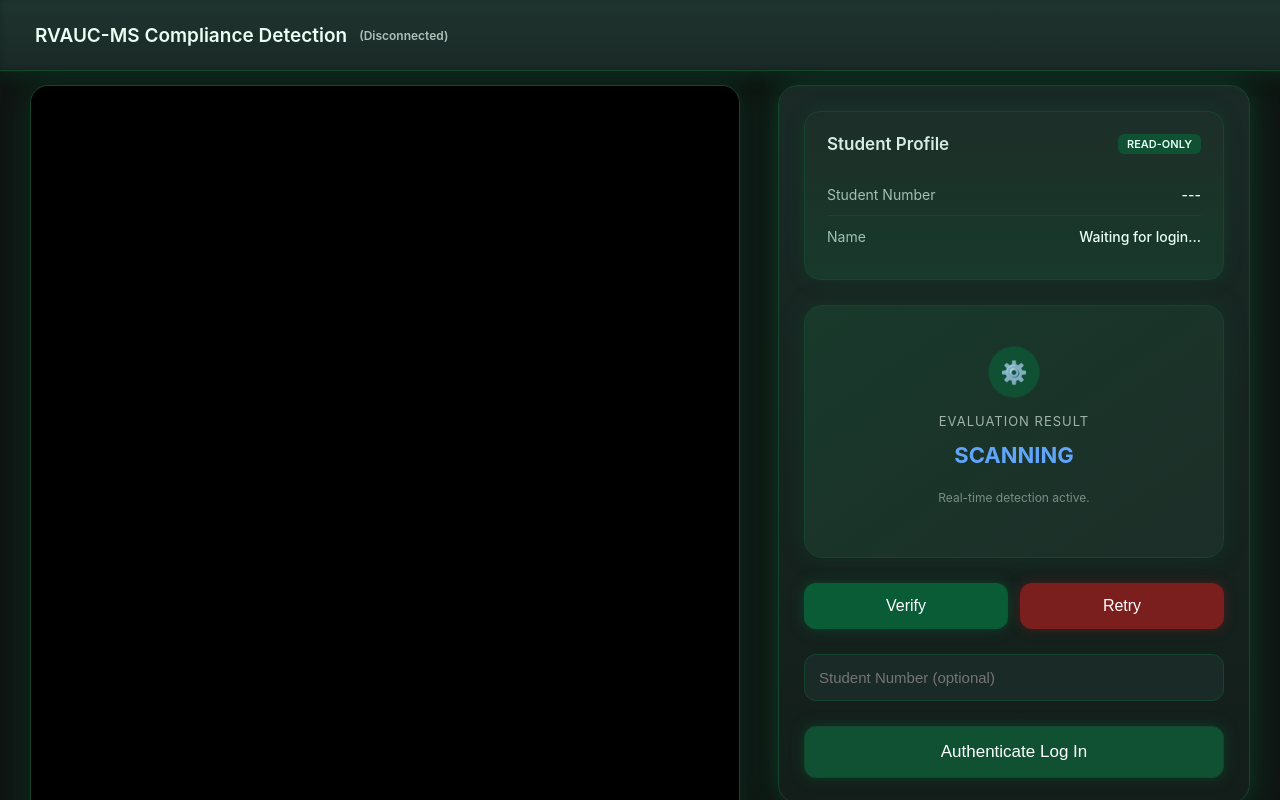
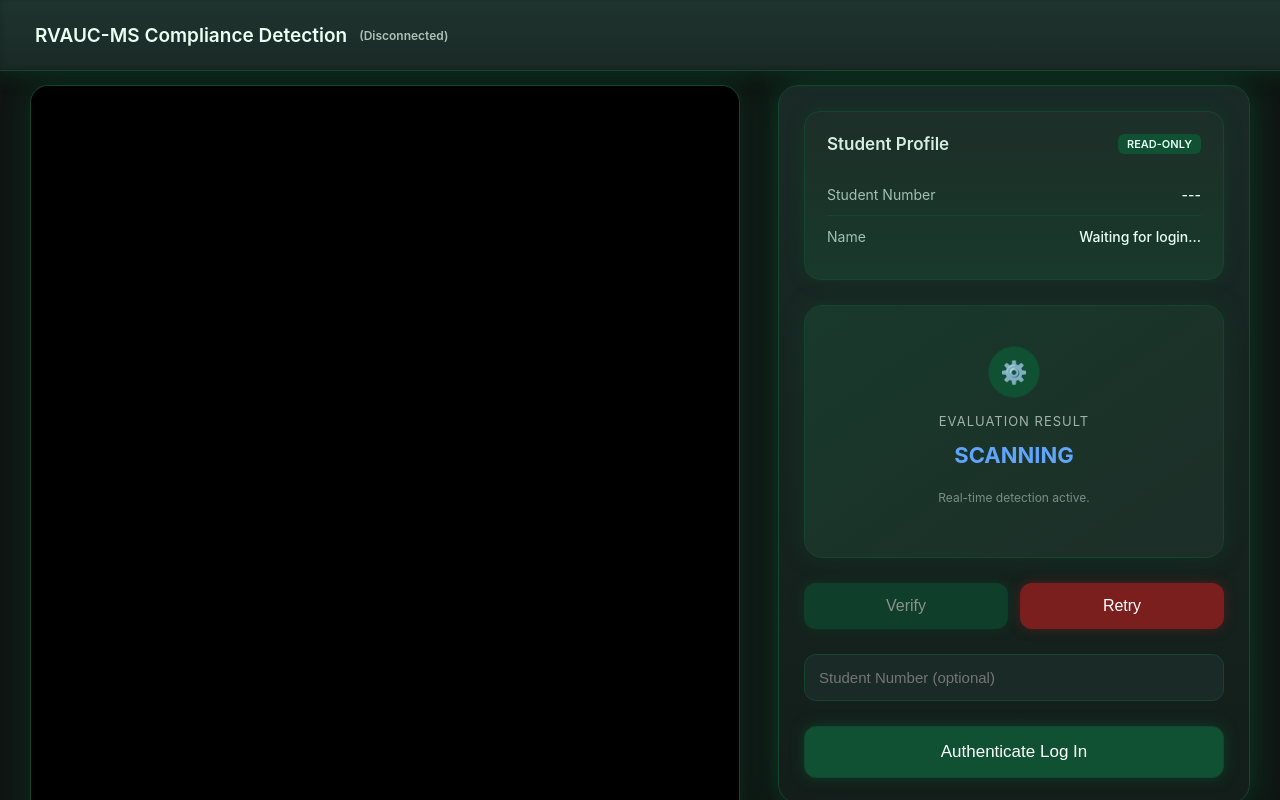
Before and after one commit to zeraus00/RVAUC_microservice, a React (Create React App) app in the folder frontend/: page / in a window 1280 px wide. Shown: the top 800 px of the page. Built offline with nearby package versions, Linux system fonts and the light colour scheme; no server answers.

Commit message:
feat: enhance ui by disabling verify when user is not logged in

```diff
--- a/frontend/src/App.js
+++ b/frontend/src/App.js
@@ -323,8 +323,10 @@ function App() {
               <button
                 className="confirm-btn"
                 onClick={handleVerify}
-                disabled={!isScanning || isVerifying}
-                style={{ opacity: !isScanning || isVerifying ? 0.5 : 1 }}
+                disabled={!studentId || !isScanning || isVerifying}
+                style={{
+                  opacity: !studentId || !isScanning || isVerifying ? 0.5 : 1,
+                }}
               >
                 Verify
               </button>
```
